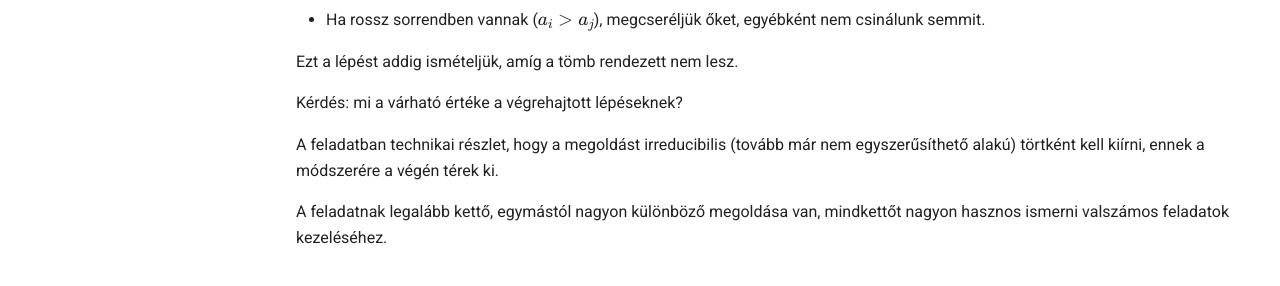
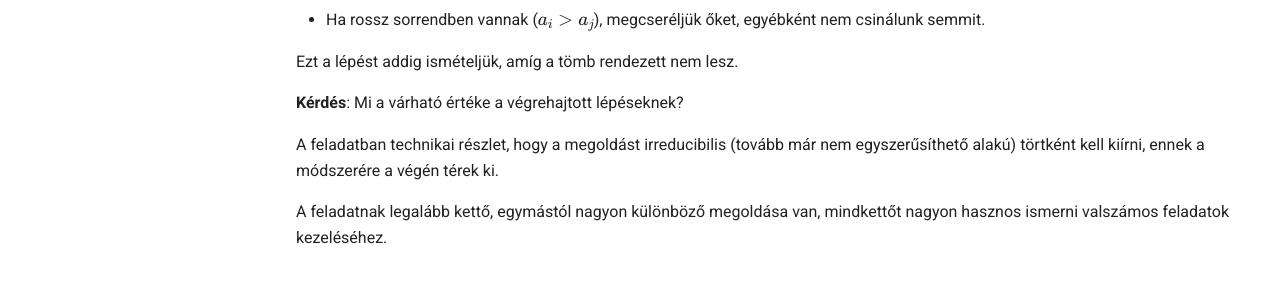
Before and after one commit to nemkin/versenyprogramozas-hu, an MkDocs documentation site: the page built from docs/cikkek/2022_04_13_barcsak_tudnek_rendezni_egy_valszamos_feladat.md, in a window 1280 px wide and 978 px high. Shown: the part 414-700 px from the top of the window. Built offline with MkDocs 1.6.1 and Material for MkDocs 9.7.7, drawn with Linux system fonts in a browser that asks for light colours; comment, search, counter and statistics services are not loaded; part of the change alters nothing that is shown.

```diff
--- a/docs/cikkek/2022_04_13_barcsak_tudnek_rendezni_egy_valszamos_feladat.md
+++ b/docs/cikkek/2022_04_13_barcsak_tudnek_rendezni_egy_valszamos_feladat.md
@@ -9,7 +9,7 @@ A feladatban kapunk egy bináris, $n$ elemű $a$ tömböt, amit rendezni szeretn
 
 Ezt a lépést addig ismételjük, amíg a tömb rendezett nem lesz.
 
-Kérdés: mi a várható értéke a végrehajtott lépéseknek?
+**Kérdés**: Mi a várható értéke a végrehajtott lépéseknek?
 
 A feladatban technikai részlet, hogy a megoldást irreducibilis (tovább már nem egyszerűsíthető alakú) törtként kell kiírni, ennek a módszerére a végén térek ki.
 
```
